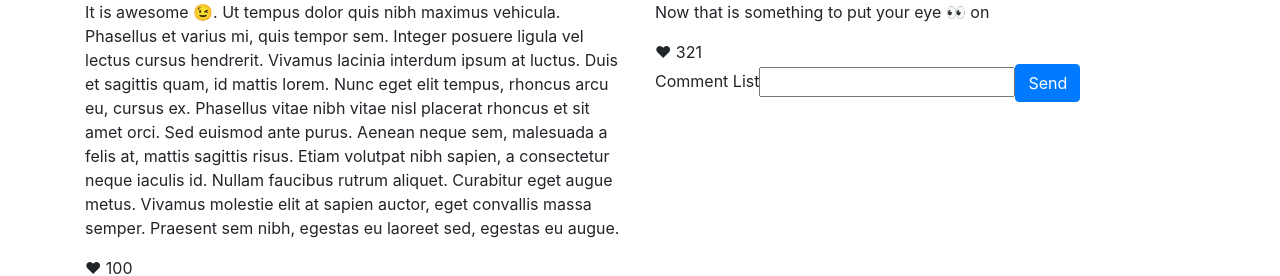
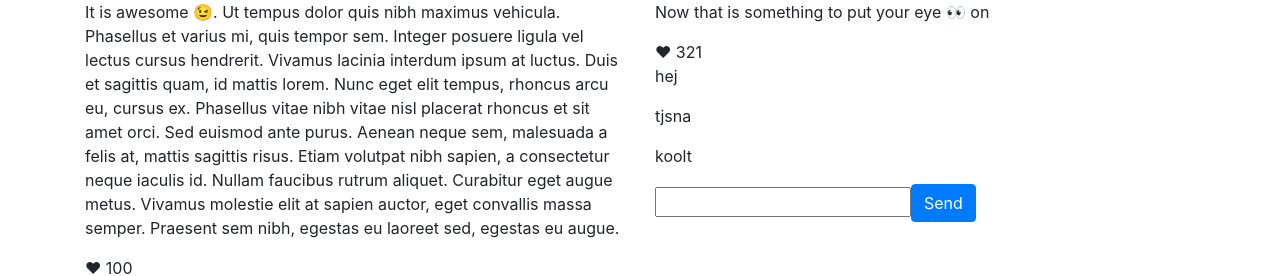
Before and after one commit to shka2001/fakestagram, a React (Create React App) app: page /instagram in a window 1280 px wide. Shown: the part 466-742 px from the top of the page. Built offline with nearby package versions, Linux system fonts and the light colour scheme.

Commit message:
Comments Lägg till det i Comment List

```diff
--- a/src/components/Comments.jsx
+++ b/src/components/Comments.jsx
@@ -2,17 +2,29 @@ import React, {useRef} from 'react'
 
 export default function Comments() {
     const inputRef = useRef()
-
+    const commentList = [
+        "hej",
+        "tjsna",
+        "koolt"
+    ]
 
     function handleOmClick() {
         //Hämta ut det användaren har skrivit i input fältet
-        document.getElementById("commentInput").value
+        const value = inputRef.current.value
+        //console.log(inputRef.current.value)
+        //document.getElementById("commentInput").value
         //Lägg till det i Comment List
+        commentList.push(value)
+        console.log(commentList)
     }
+
     return (
         <div>
-            Comment List
-            <input id="commentInput" type="text" />
+            {/*Comment List*/}
+            {commentList.map((comment, index) =>{
+                return <p key={index}>{comment}</p>
+            })}
+            <input ref={inputRef} type="text" />
             <button
             onClick={handleOmClick}
             className="btn btn-primary"
```
Also changed, not shown: 1 other file (tests, documents, lock files or other folders).
